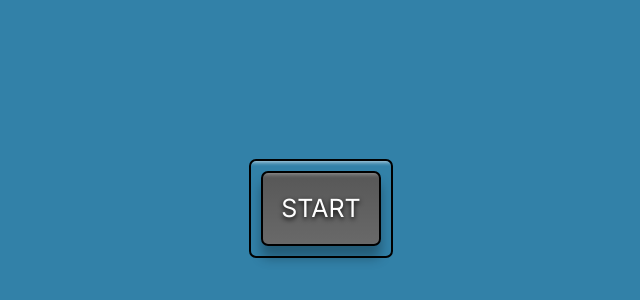
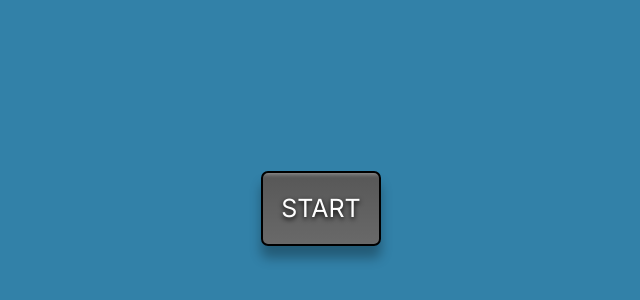
Before and after one commit to angelammor/picture-in-picture, a plain HTML site: page index.html in a window 1280 px wide. Shown: the part 192-492 px from the top of the page, without its empty margins (319-959 px from the left). Drawn offline with Linux system fonts and the light colour scheme.

Commit message:
removed border and box shadow from button container div - I did not care for it

```diff
--- a/style.css
+++ b/style.css
@@ -14,10 +14,10 @@ body {
 }
 
 .button-container {
-    border: 2px solid black;
+    border: 0;
     padding: 10px;
     border-radius: 7px;
-    box-shadow: inset 0 20px 4px -19px rgba(255, 255, 255, 0.7);
+    /* box-shadow: inset 0 20px 4px -19px rgba(255, 255, 255, 0.7); */
 }
 
 button {
```
